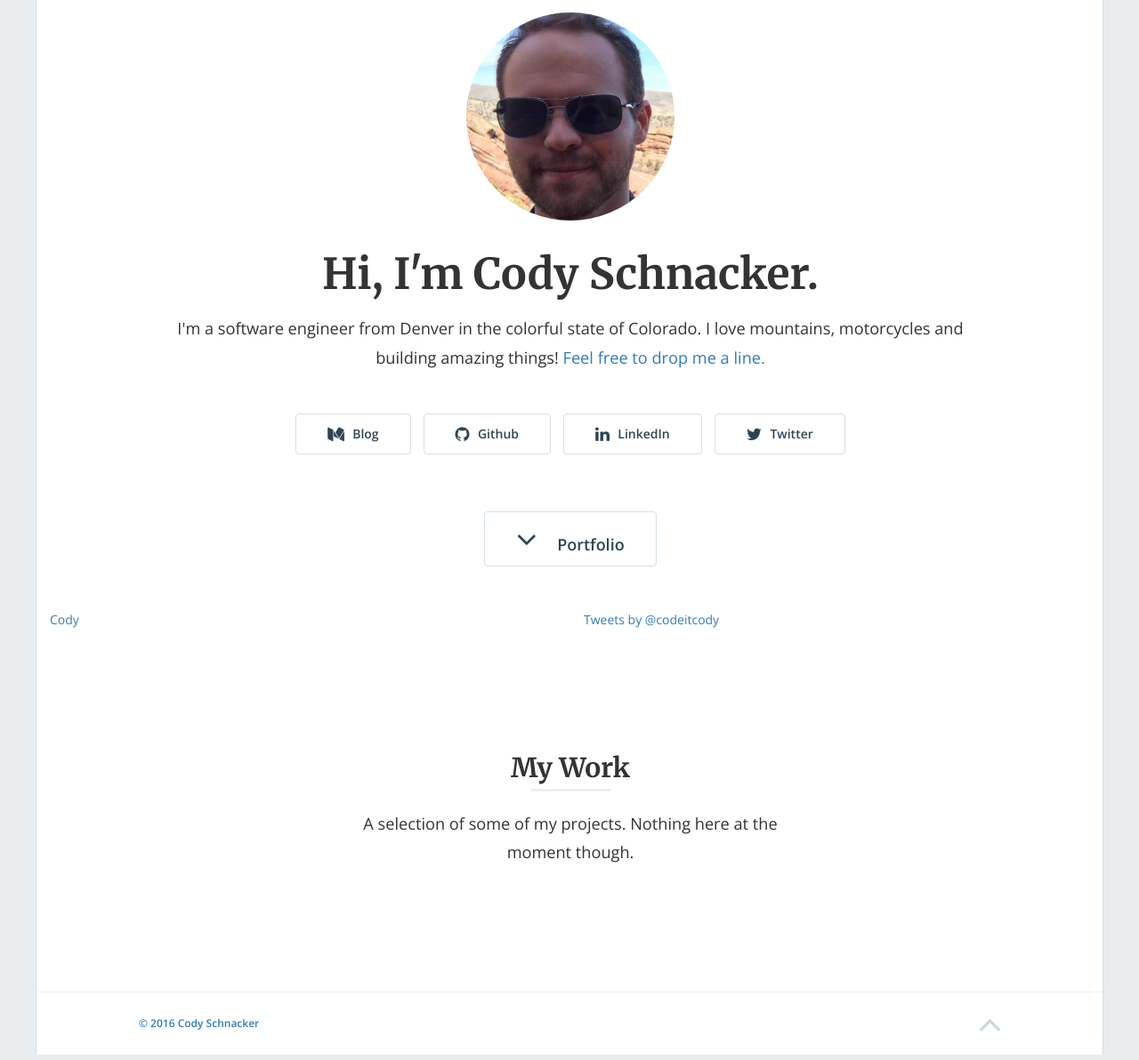
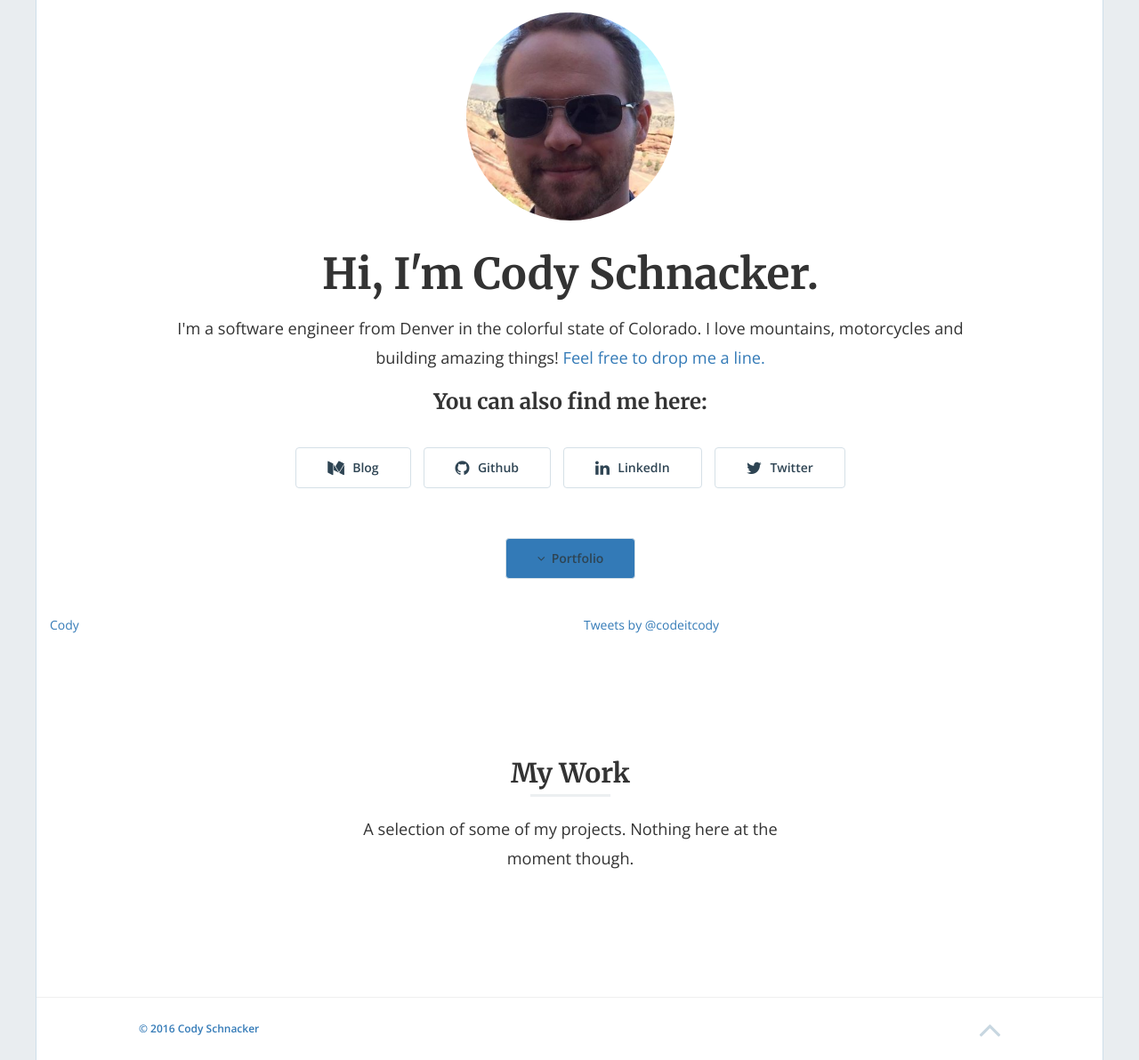
Before and after one commit to CodeItCody/codeitcody.github.io, a Jekyll site: the page built from index.html, in a window 1280 px wide. Shown: the whole page at 89% size. Built offline with Jekyll 4.4.1, drawn with Linux system fonts in a browser that asks for light colours; nearby versions of some CDN libraries; a script that is not in the unit is left out; the list of posts is cut into pages by our own code; comment, search, counter and statistics services are not loaded.

Commit message:
Moving buttons around.

```diff
--- a/_includes/home-hero.html
+++ b/_includes/home-hero.html
@@ -20,13 +20,15 @@
 
           {% include contact-modal.html %}
 
+          <h3 class="text-center">You can also find me here:</h3>
+
           <div class="hero-buttons">
 
             {% if site.data.global.medium != 'null' %}
             <a href="https://{{ site.data.global.medium }}" target="_blank"><button class="btn btn-default"><i class="fa fa-medium fa-lg"></i>Blog</button></a>
             {% endif %}
             {% if site.data.global.github != '' %}
-              <a href="https://github.com/{{ site.data.global.github }}" target="_blank"><button class="btn btn-default"><i class="fa fa-github fa-lg"></i>Github</button></a>
+            <a href="https://github.com/{{ site.data.global.github }}" target="_blank"><button class="btn btn-default"><i class="fa fa-github fa-lg"></i>Github</button></a>
             {% endif %}
             {% if site.data.global.linkedin != '' %}
             <a href="https://linkedin.com/in/{{ site.data.global.linkedin }}" target="_blank"><button class="btn btn-default"><i class="fa fa-linkedin fa-lg"></i>LinkedIn</button></a>
@@ -35,14 +37,9 @@
             <a href="https://twitter.com/{{ site.data.global.twitter }}" target="_blank"><button class="btn btn-default"><i class="fa fa-twitter fa-lg"></i>Twitter</button></a>
             {% endif %}
 
+            <a class="section-jump text-center" href="#portfolio"><button type="button" class="btn btn-primary"><i class="fa fa-angle-down"></i>Portfolio</button></a>
+
           </div>
-
-          <a class="section-jump text-center" href="#portfolio">
-            <button type="button" class="btn btn-default btn-lg">
-              <i class="fa fa-angle-down fa-2x"></i>
-              Portfolio
-            </button>
-          </a>
 
         </div>
 
```
